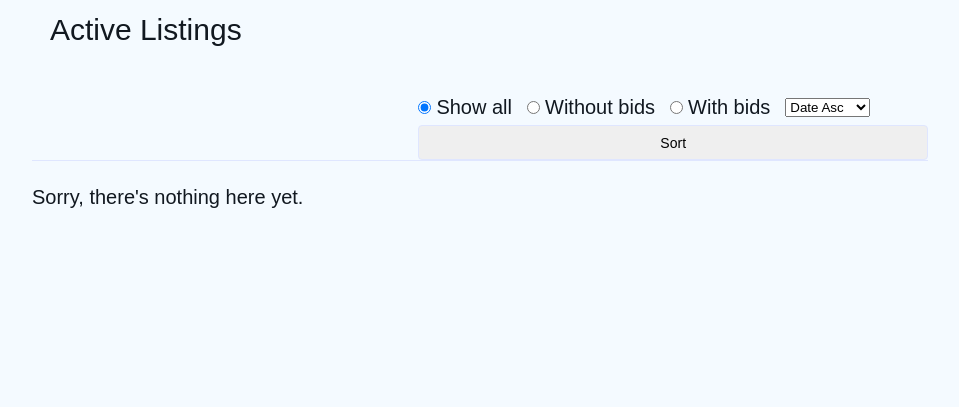
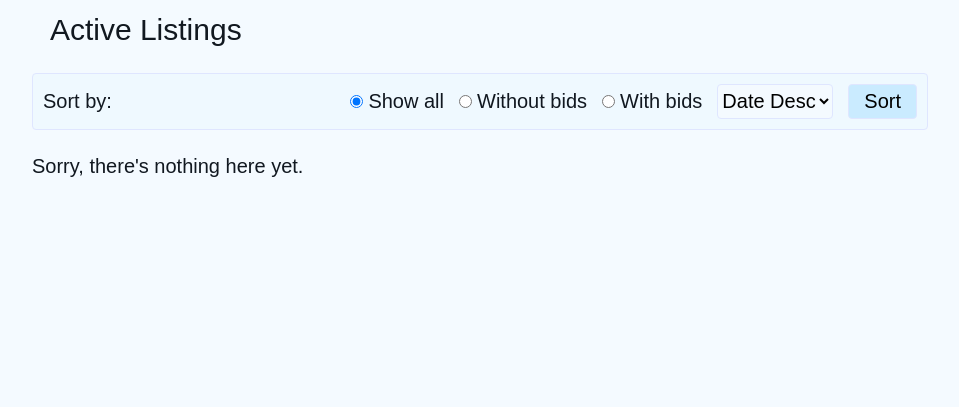
Before and after one commit to DIVIgor/auctions-box, a Django app: page / in a window 1280 px wide. Shown: the part 103-510 px from the top of the page, without its empty margins (160-1119 px from the left). Run offline with Django 3.2, Linux system fonts and the light colour scheme; data that the repository does not hold is empty.

Commit message:
Added backend to sorting. Modified styling for sorting and ordering.

```diff
--- a/auctions/views.py
+++ b/auctions/views.py
@@ -4,6 +4,8 @@ from django.shortcuts import render, redirect, get_object_or_404
 from django.contrib.auth.decorators import login_required
 from django.utils.decorators import method_decorator
 from django.utils.text import slugify
+from django.db.models.functions import Greatest
+from django.db.models import F, Q
 from django.db.models import Max
 from django.contrib.postgres.search import SearchVector
 from django.views.generic import (ListView, DetailView, View,
@@ -21,13 +23,33 @@ class IndexView(ListView):
     context_object_name = 'active_listings'
 
     def get_queryset(self):
-        return self.model.objects.filter(is_active=True).order_by('-date_added')\
-            .annotate(current_bid=Max('bid__bid'))
+        # bid_filters = {'all': '', 'bids': '', 'no_bids': ''}
+        lst_orderings = {'date_desc': '-date_added', 'date_asc': 'date_added',
+            'name': 'name', 'bid_desc': '-current_bid', 'bid_asc': 'current_bid'}
+        bid_filter = self.request.GET.get('bid_filter')
+        lst_ordering = self.request.GET.get('lst_sort')
+
+        query = self.model.objects.filter(is_active=True).annotate(
+            max_bid=Max('bid__bid'), current_bid=Greatest('start_bid', 'max_bid'))
+        if bid_filter == 'all':
+            pass
+        elif bid_filter == 'no_bids':
+            query = query.filter(max_bid=None)
+        elif bid_filter == 'bids':
+            query = query.filter(Q(current_bid=F('max_bid')))
+
+        if lst_ordering:
+            query = query.order_by(lst_orderings[lst_ordering])
+        # Listing.objects.annotate()
+        return query
+        # return .filter(fltr).order_by(
+        #         *ordr if type(ordr)==tuple else ordr)
 
 
 class SearchView(IndexView):
     template_name = 'auctions/listing_search.html'
     context_object_name = 'listing_search'
+    model = Listing
 
     def get_queryset(self):
         search_request = self.request.GET.get('q')
@@ -39,7 +61,7 @@ class SearchView(IndexView):
             query = self.model.objects.annotate(search=SearchVector('name', 'description', 'user__username')
             ).filter(search=search_request)
         else:
-            query = None
+            query = self.model.objects.all()
         return query
 
 
--- a/static/auctions/styles.css
+++ b/static/auctions/styles.css
@@ -94,6 +94,28 @@ body {
     display: contents;
 }
 
+input {
+    /* display: flex; */
+    height: 35px;
+    width: 100%;
+    padding: 2px 15px;
+    border: 1px solid #dfe6ff;
+    border-radius: 4px;
+    box-sizing: border-box;
+    font-size: 14px;
+}
+input:focus {
+    box-shadow: 0 1px 6px #d4deff;
+    outline: none;
+}
+input::-webkit-inner-spin-button, input::-webkit-outer-spin-button {
+    -webkit-appearance: none;
+    margin: 0;
+}
+input[type="number"] {
+    -moz-appearance:textfield;
+}
+
 .nav-srch {
     flex-grow: 1;
 }
@@ -102,7 +124,7 @@ body {
 }
 .srch-fld {
     margin: 2px 0 2px 2px;
-    border-right: none;
+    border: none;
     border-top-right-radius: 0;
     border-bottom-right-radius: 0;
     font-size: 17px;
@@ -121,6 +143,73 @@ body {
     background-color: #27526d;
     border: none;
     box-shadow: -1px 0px 4px #d4deff;;
+}
+
+.filtering-panel {
+    margin-bottom: 25px;
+    /* padding: 0 25px; */
+    display: flex;
+    flex-direction: row;
+    /* border-bottom: 1px solid #dfe6ff; */
+    align-items: center;
+    justify-content: right;
+    font-size: 14px;
+}
+.radio {
+    /* position: relative; */
+    display: flex;
+    border: 1px solid #dfe6ff;
+    border-radius: 4px;
+    background-color: #eff9ff;
+    padding: 7px 10px;
+}
+.rad-form {
+    display: flex;
+    align-items: center;
+    flex-wrap: wrap;
+}
+.rad-point {
+    width: auto;
+}
+.rad-label {
+    margin: 0 15px 0 5px;
+}
+.form-label {
+    /* display: flex; */
+    /* width: 60px; */
+    margin-right: 10px;
+    align-self: center;
+    flex-shrink: 0;
+}
+.select-ordering {
+    height: 28px;
+    /* width: 100%; */
+    background-color: #f4faff;
+    border: 1px solid #dfe6ff;
+    border-radius: 4px;
+    font-size: 14px;
+}
+.select-ordering:hover {
+    background-color: #eff9ff;
+    box-shadow:  0 1px 6px #d4deff;
+    cursor: pointer;
+}
+.select-ordering:focus {
+    box-shadow:  0 1px 6px #d4deff;
+}
+.sort-btn {
+    margin-left: 15px;
+    height: 28px;
+    width: max-content;
+    border: 1px solid #dfe6ff;
+    border-radius: 4px;
+    background-color: #caebff;
+}
+.sort-btn:hover {
+    background-color: #eff9ff;
+    border: 1px solid #dfe6ff;
+    box-shadow: 0 1px 6px #d4deff;
+    cursor: pointer;
 }
 
 @media
@@ -206,33 +295,21 @@ body {
         width: 35%;
         font-size: 25px;
     }
+    .radio {
+        width: 100%;
+        justify-content: space-between;
+        font-size: 20px;
+        padding: 10px;
+    }
+    .rad-form {
+        width: max-content;
+    }
+    .select-ordering, .sort-btn {
+        font-size: 20px;
+        height: 35px;
+    }
 }
 
-.filtering-panel {
-    margin-bottom: 25px;
-    /* padding: 0 25px; */
-    display: flex;
-    flex-direction: row;
-    border-bottom: 1px solid #dfe6ff;
-    align-items: center;
-    justify-content: right;
-}
-.radio {
-    /* position: relative; */
-    display: flex;
-    /* float: initial; */
-}
-.rad-form {
-    display: flex;
-    align-items: center;
-    flex-wrap: wrap;
-}
-.rad-point {
-    width: auto;
-}
-.rad-label {
-    margin: 0 15px 0 5px;
-}
 
 .pagination {
     margin-bottom: 5%;
@@ -311,7 +388,7 @@ button {
     margin: 2% 15%;
 }
 .page-title {
-    margin-bottom: 5%;
+    margin-bottom: 3%;
     font-size: 30px;
     font-weight: 400;
 }
@@ -607,27 +684,6 @@ form {
     margin-bottom: 30px;
     /* padding: 5px; */
 }
-input {
-    /* display: flex; */
-    height: 35px;
-    width: 100%;
-    padding: 2px 15px;
-    border: 1px solid #dfe6ff;
-    border-radius: 4px;
-    box-sizing: border-box;
-    font-size: 14px;
-}
-input:focus {
-    box-shadow: 0 1px 6px #d4deff;
-    outline: none;
-}
-input::-webkit-inner-spin-button, input::-webkit-outer-spin-button {
-    -webkit-appearance: none;
-    margin: 0;
-}
-input[type="number"] {
-    -moz-appearance:textfield;
-}
 textarea {
     background-color: white;
     /* display: flex; */
--- a/templates/auctions/index.html
+++ b/templates/auctions/index.html
@@ -12,30 +12,27 @@
         {% comment %} <h4>Sort:</h4> {% endcomment %}
 
         <div class="radio">
-            <form class="rad-form" action="#" method="GET">
-                <input class="rad-point" type="radio" id="all" name="bid_filter" value="" checked="checked">
+            <label class="form-label" for="sort">Sort by:</label>
+            <form id="sort" class="rad-form" action="{% url 'auctions:index' %}" method="GET">
+                <input class="rad-point" type="radio" id="all" name="bid_filter" value="all" checked="checked">
                 <label class="rad-label" for="all">Show all</label>
-                <input class="rad-point" type="radio" id="no-bids" name="bid_filter" value='no bids'>
+                <input class="rad-point" type="radio" id="no-bids" name="bid_filter" value='no_bids'>
                 <label class="rad-label" for="no-bids">Without bids</label>
                 <input class="rad-point" type="radio" id="bids" name="bid_filter" value="bids">
                 <label class="rad-label" for="bids">With bids</label>
 
+                {% comment %} <label for="slct-sort">order by:</label> {% endcomment %}
                 <select class="select-ordering" name="lst_sort" id="slct-sort">
-                    <label for="slct-sort">order by:</label>
-                    <option value="name">Date Asc</option>
-                    <option value="name">Date Desc</option>
+                    <option value="date_desc">Date Desc</option>
+                    <option value="date_asc">Date Asc</option>
                     <option value="name">Name</option>
                     <option value="bid_asc">Bid Asc</option>
-                    <option value="bid_asc">Bid Desc</option>
+                    <option value="bid_desc">Bid Desc</option>
                 </select>
 
-                <input type="submit" value="Sort">
+                <input class="sort-btn" type="submit" value="Sort">
             </form>
         </div>
-
-    {% comment %} </div>
-
-    <div> {% endcomment %}
     </div>
 
     {% if active_listings %}
@@ -53,7 +50,7 @@
                         {{ listing.name }}
                     </div>
                     <div class="lst-bid">
-                        {% if listing.current_bid %}
+                        {% if listing.max_bid %}
                             <small>Current bid:</small> US ${{ listing.current_bid }}
                         {% else %}
                             <small>Starting bid:</small> US ${{ listing.start_bid }}
```
